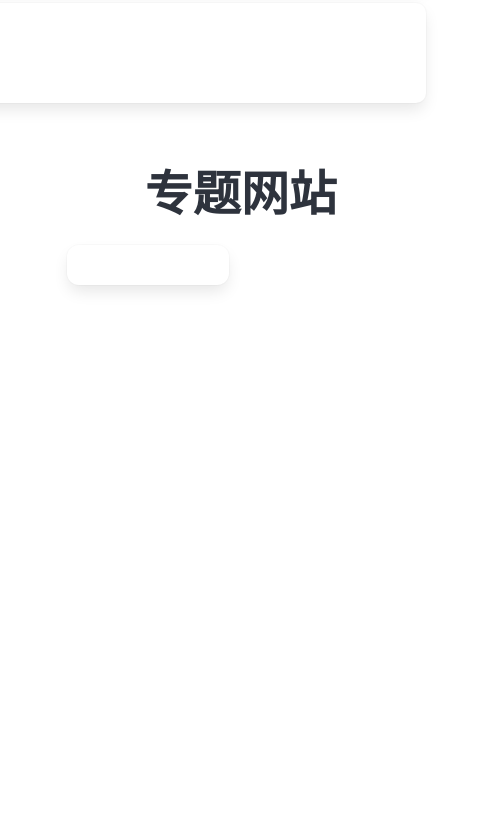
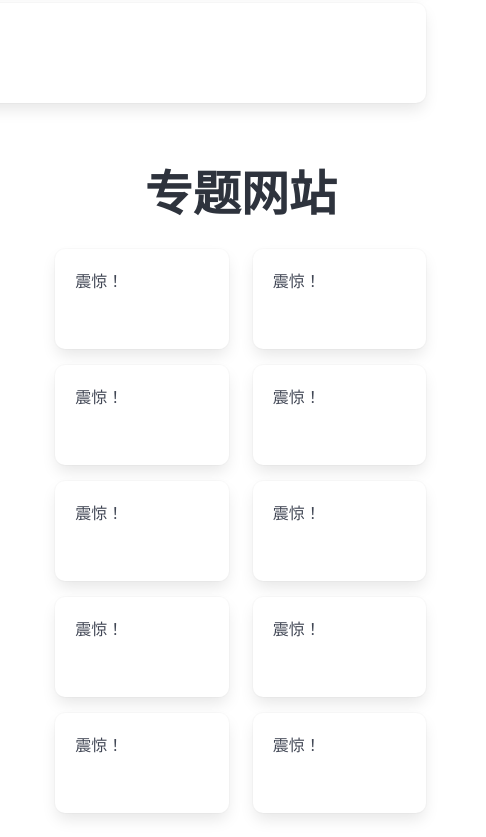
Before and after one commit to XMrColder/XMrColder.github.io, a plain HTML site: page cover.html in a window 1280 px wide. Shown: the part 1197-2034 px from the top of the page, 794-1280 px from the left. Drawn offline with nearby package versions, Linux system fonts and the light colour scheme.

Commit message:
在封面加了到cover的超链接 完善了cover

```diff
--- a/cover.html
+++ b/cover.html
@@ -182,20 +182,72 @@
         <h1 class="title is-1 has-text-centered my-5">精彩影像</h1>
         <div class="columns is-centered">
             <div class="column has-text-centered">
-                <iframe src="//player.bilibili.com/player.html?isOutside=true&aid=113484947919909&bvid=BV14VmdYbE9h&cid=26767000236&p=1" height="533"></iframe>
+                <iframe src="//player.bilibili.com/player.html?isOutside=true&aid=113484947919909&bvid=BV14VmdYbE9h&cid=26767000236&p=1"
+                        height="533"></iframe>
             </div>
         </div>
     </div>
     <div class="column is-one-third">
         <h1 class="title is-1 has-text-centered my-5">专题网站</h1>
-        <div class="column is-half my-0 py-0">
-            <ul>
-                <li>
-                    <div class="box my-0">
-
-                    </div>
-                </li>
-            </ul>
+        <div class="columns is-multiline mx-0">
+            <div class="column is-half my-0 py-0" style="padding-left: 0">
+                <ul>
+                    <li class="my-4">
+                        <div class="box box-content-1">
+                            <p>震惊！</p>
+                        </div>
+                    </li>
+                    <li class="my-4">
+                        <div class="box box-content-1">
+                            <p>震惊！</p>
+                        </div>
+                    </li>
+                    <li class="my-4">
+                        <div class="box box-content-1">
+                            <p>震惊！</p>
+                        </div>
+                    </li>
+                    <li class="my-4">
+                        <div class="box box-content-1">
+                            <p>震惊！</p>
+                        </div>
+                    </li>
+                    <li class="my-4">
+                        <div class="box box-content-1">
+                            <p>震惊！</p>
+                        </div>
+                    </li>
+                </ul>
+            </div>
+            <div class="column is-half my-0 py-0" style="padding-right: 0">
+                <ul>
+                    <li class="my-4">
+                        <div class="box box-content-1">
+                            <p>震惊！</p>
+                        </div>
+                    </li>
+                    <li class="my-4">
+                        <div class="box box-content-1">
+                            <p>震惊！</p>
+                        </div>
+                    </li>
+                    <li class="my-4">
+                        <div class="box box-content-1">
+                            <p>震惊！</p>
+                        </div>
+                    </li>
+                    <li class="my-4">
+                        <div class="box box-content-1">
+                            <p>震惊！</p>
+                        </div>
+                    </li>
+                    <li class="my-4">
+                        <div class="box box-content-1">
+                            <p>震惊！</p>
+                        </div>
+                    </li>
+                </ul>
+            </div>
         </div>
     </div>
 </div>
```
Also changed, not shown: index.html (+1 -0 lines).
